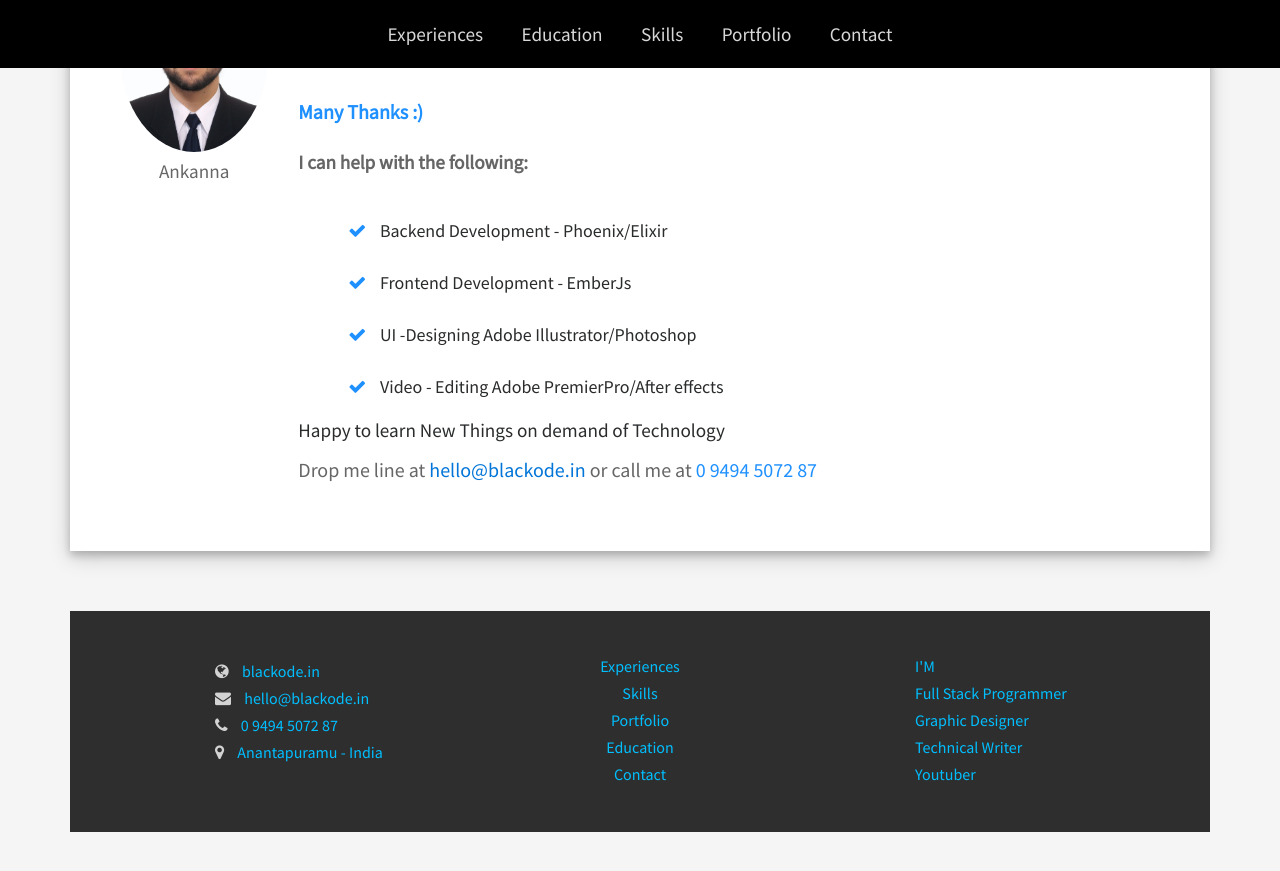
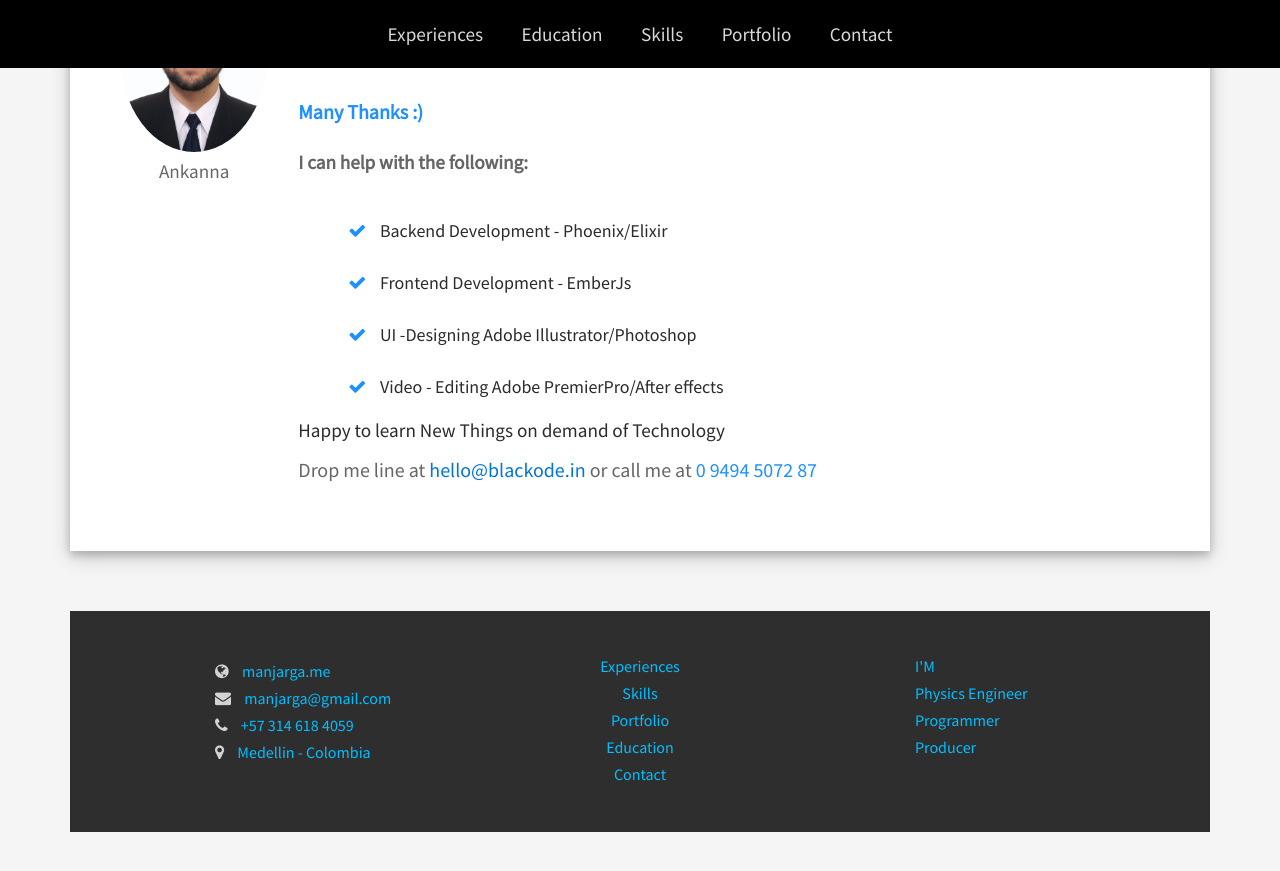
Before and after one commit to manjarga/manjarga.github.io, a Jekyll site: the page built from index.html, in a window 1280 px wide and 900 px high, scrolled down 3038 px. Shown: the top 871 px of the window. Built offline with Jekyll 4.4.1, drawn with Linux system fonts in a browser that asks for light colours; a style sheet for code colours, icons or effects is not loaded.

Commit message:
Update footer.html

```diff
--- a/_includes/footer.html
+++ b/_includes/footer.html
@@ -4,19 +4,19 @@
             <ul class="list-unstyled">
 
                 <li class="padding-top-3">
-                    <i class="fa fa-globe padding-right-10"></i> <a href="https://blackode.in">blackode.in</a>
+                    <i class="fa fa-globe padding-right-10"></i> <a href="https://manjarga.me">manjarga.me</a>
                 </li>
 
                 <li class="padding-top-3">
-                    <i class="fa fa-envelope padding-right-10"></i> <a href="mailto: hello@blackode.in">hello@blackode.in</a>
+                    <i class="fa fa-envelope padding-right-10"></i> <a href="mailto: manjarga@gmail.com">manjarga@gmail.com</a>
                 </li>
 
                 <li class="padding-top-3">
-                    <i class="fa fa-phone padding-right-10"></i> 0 9494 5072 87
+                    <i class="fa fa-phone padding-right-10"></i> +57 314 618 4059
                 </li>
 
                 <li class="padding-top-3">
-                    <i class="fa fa-map-marker padding-right-10"></i> Anantapuramu - India
+                    <i class="fa fa-map-marker padding-right-10"></i> Medellin - Colombia
                 </li>
 
             </ul>
@@ -54,20 +54,17 @@
                     <stronng> I'M </stronng>
                 </li>
                 <li class="padding-top-3">
-                    Full Stack Programmer
+                    Physics Engineer
                 </li>
 
                 <li class="padding-top-3">
-                    Graphic Designer
+                    Programmer
                 </li>
 
                 <li class="padding-top-3">
-                    Technical Writer
+                    Producer
                 </li>
 
-                <li class="padding-top-3">
-                    Youtuber
-                </li>
 
             </ul>
         </div>
```
